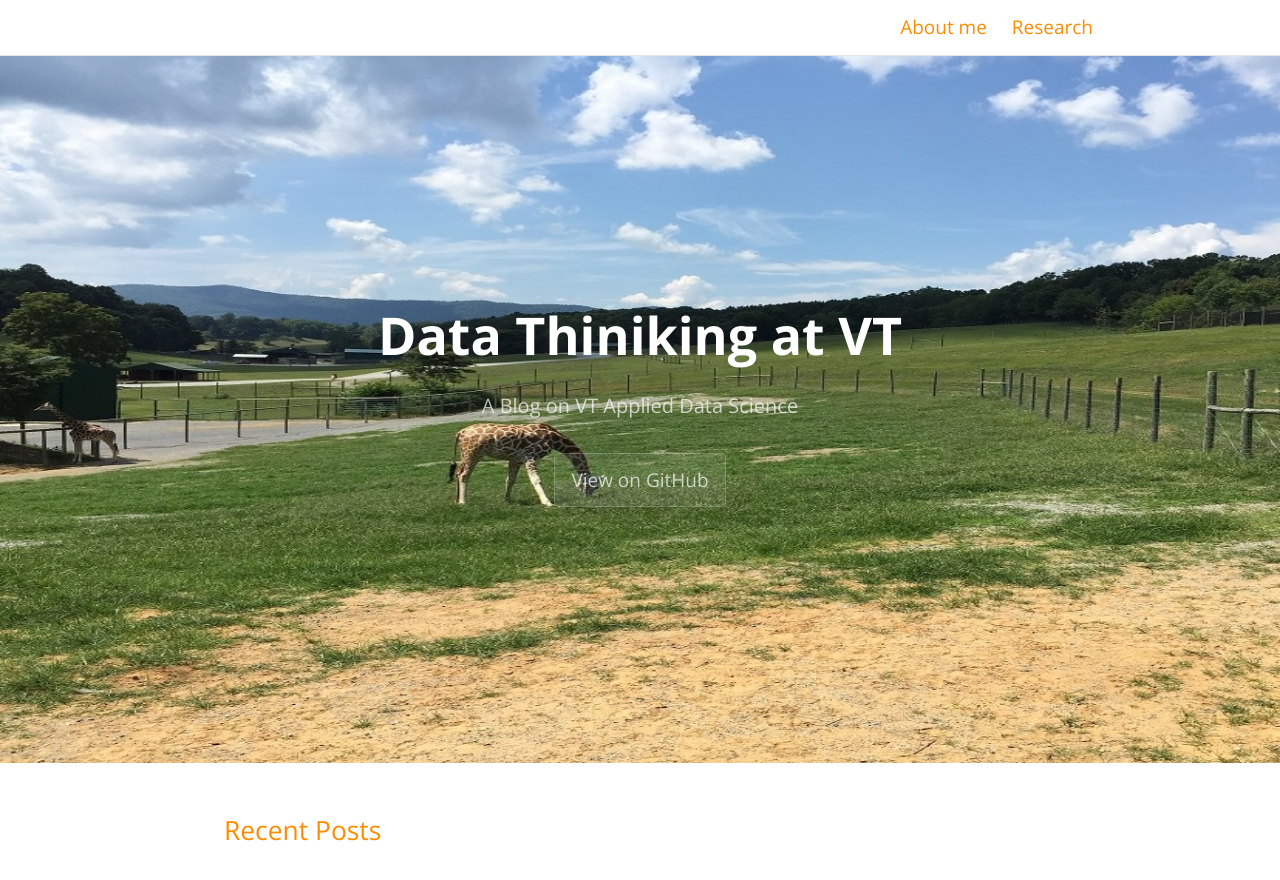
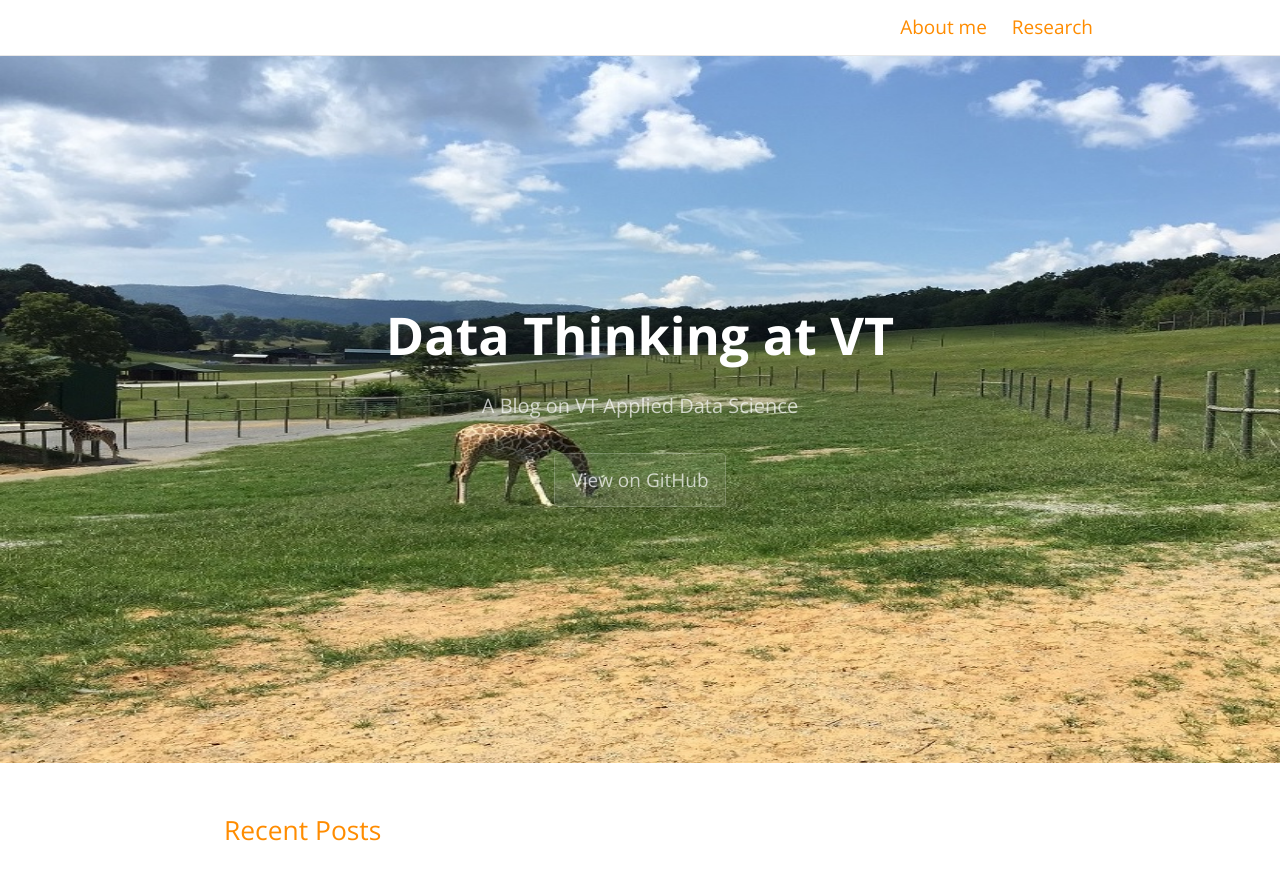
Before and after one commit to xwdeng80/blog, a Jekyll site: the page built from index.md, in a window 1280 px wide and 900 px high. Shown: the top 880 px of the window. Built offline with Jekyll 4.4.1, drawn with Linux system fonts in a browser that asks for light colours.

Commit message:
Update _config.yml

```diff
--- a/_config.yml
+++ b/_config.yml
@@ -13,7 +13,7 @@
 # you will see them accessed via {{ site.title }}, {{ site.email }}, and so on.
 # You can create any custom variable you would like, and they will be accessible
 # in the templates via {{ site.myvariable }}.
-title: Data Thiniking at VT
+title: Data Thinking at VT
 email: xinwei.deng@gmail.com
 description: > # this means to ignore newlines until "baseurl:"
   A Blog on VT Applied Data Science
```
